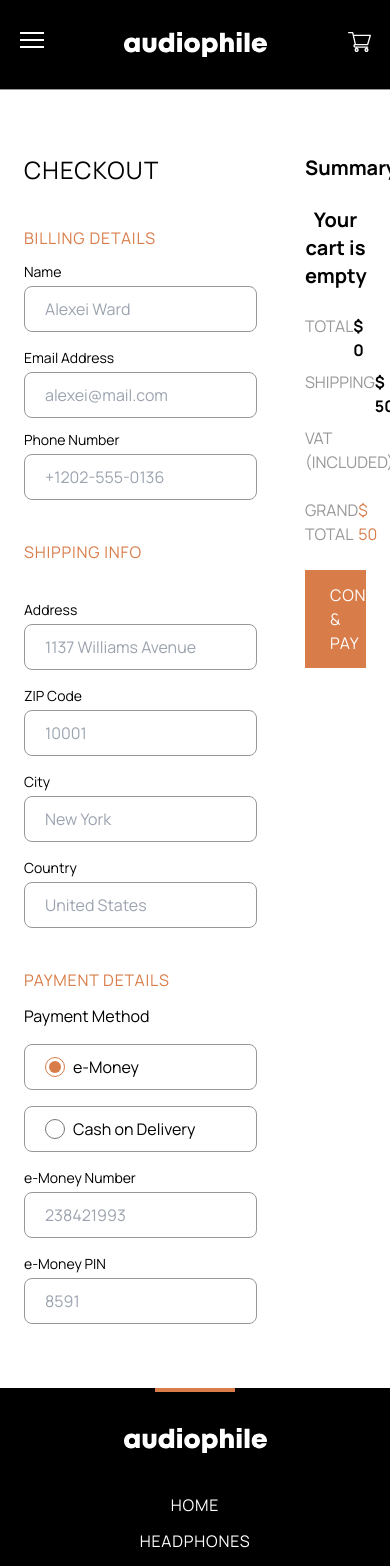
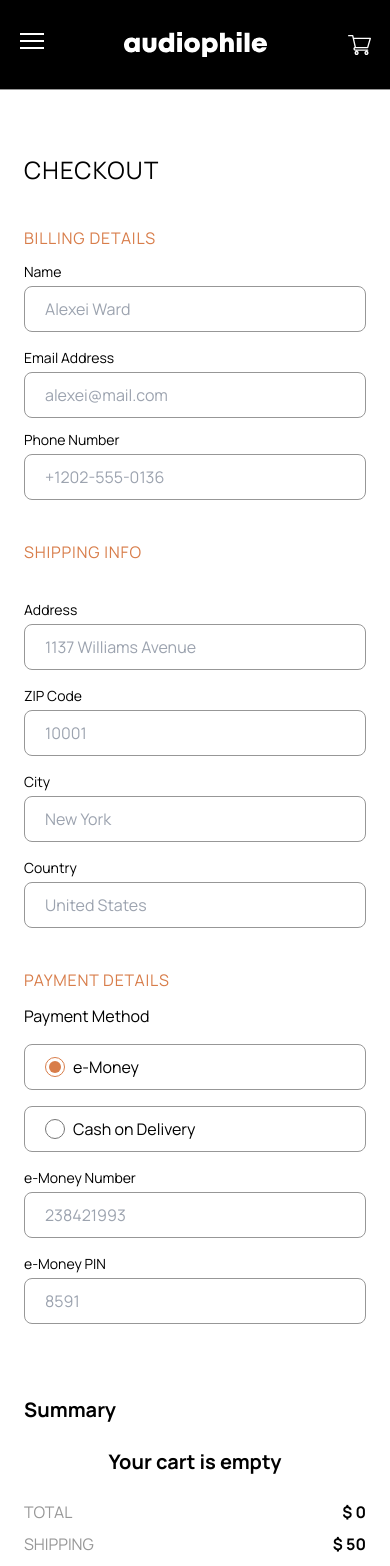
Before and after one commit to almasiwe11/Ecommerce, a React (Vite) app: page /checkout in a window 390 px wide. Shown: the top 1566 px of the page. Built offline with nearby package versions, Linux system fonts and the light colour scheme; data requests are answered from the project's data file.

Commit message:
will publish

```diff
--- a/src/Components/Hero/Header.tsx
+++ b/src/Components/Hero/Header.tsx
@@ -24,7 +24,7 @@ function Header(): JSX.Element {
     >
       <section className={`wrapper z-50  `}>
         <div className="flex items-center z-50  py-8 md:py-10">
-          <div className="flex z-50 w-full justify-between md:justify-normal">
+          <div className="flex items-center z-50 w-full justify-between md:justify-normal">
             <Hamburger
               isOpen={mobileMenuIsOpen}
               setIsOpen={setMobileMenuIsOpen}
--- a/src/Components/Input/Input.tsx
+++ b/src/Components/Input/Input.tsx
@@ -40,7 +40,7 @@ function Input({ formik, name, placeholder, label, type = "text" }: PropTypes) {
         name={name}
         type={type}
         placeholder={placeholder}
-        className={inputStyle}
+        className={`${inputStyle}`}
         onBlur={formik.handleBlur}
       />
     </div>
--- a/src/Pages/Checkout/Checkout.tsx
+++ b/src/Pages/Checkout/Checkout.tsx
@@ -21,7 +21,7 @@ function Checkout() {
         onSubmit={onSubmit}
       >
         {(formik) => (
-          <Form className="md:wrapper flex flex-gap-6 md:justify-between">
+          <Form className="flex md:wrapper flex-col lg:flex-row gap-6 md:justify-between">
             <Formm formik={formik} />
             <Cart checkout={true} />
           </Form>
--- a/src/Pages/Checkout/Form/BillingDetails.tsx
+++ b/src/Pages/Checkout/Form/BillingDetails.tsx
@@ -12,7 +12,7 @@ function BillingDetails({ formik }: PropTypes) {
         Billing details
       </div>
 
-      <div className="flex flex-col md:grid md:grid-cols-2 items-end gap-4 ">
+      <div className="flex flex-col md:grid md:grid-cols-2 md:items-end   gap-4 ">
         <Input
           formik={formik}
           label="Name"
--- a/src/Pages/Checkout/Form/PaymentDetails.tsx
+++ b/src/Pages/Checkout/Form/PaymentDetails.tsx
@@ -41,7 +41,7 @@ function PaymentDetails({ formik }: PropTypes) {
       </div>
 
       {formik.values.paymentMethod === "e-Money" && (
-        <div className="flex mt-4 flex-col md:grid md:grid-cols-2 items-end  gap-4">
+        <div className="flex mt-4 flex-col md:grid md:grid-cols-2 md:items-end    gap-4">
           <Input
             name="e-money number"
             formik={formik}
--- a/src/Pages/Checkout/Form/ShippingInfo.tsx
+++ b/src/Pages/Checkout/Form/ShippingInfo.tsx
@@ -19,7 +19,7 @@ function ShippingInfo({ formik }: PropTypes) {
         placeholder="1137 Williams Avenue"
       />
 
-      <div className="flex flex-col md:grid md:grid-cols-2 items-end  gap-4">
+      <div className="flex flex-col md:grid md:grid-cols-2 md:items-end  gap-4">
         <Input
           formik={formik}
           label="ZIP Code"
```
